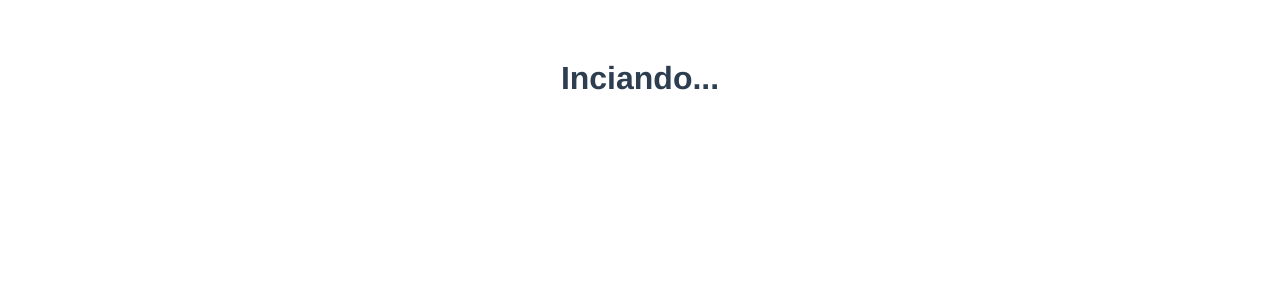
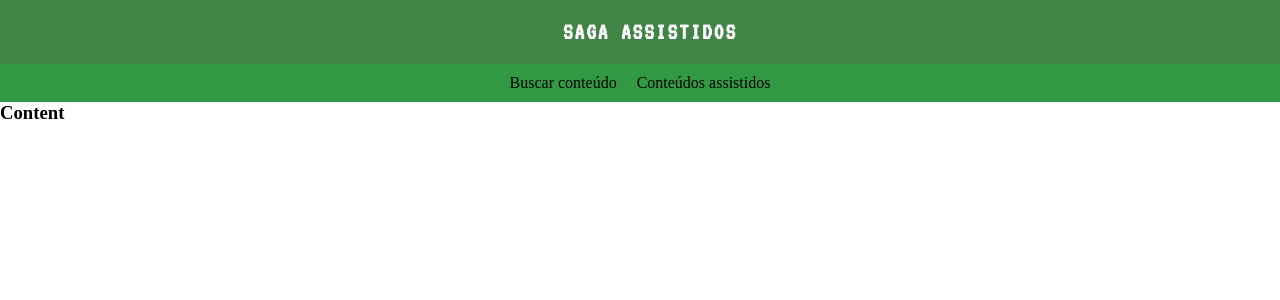
Before and after one commit to cleitoncabral/Saga-de-assistidos, a Vue app: page / in a window 1280 px wide. Shown: the top 300 px of the page. Built offline with nearby package versions, Linux system fonts and the light colour scheme.

Commit message:
Criando componentes

```diff
--- a/package.json
+++ b/package.json
@@ -8,8 +8,10 @@
     "lint": "vue-cli-service lint"
   },
   "dependencies": {
+    "bootstrap": "^4.5.3",
+    "bootstrap-vue": "^2.19.0",
     "core-js": "^3.6.5",
-    "vue": "^2.6.11"
+    "vue": "^2.6.12"
   },
   "devDependencies": {
     "@vue/cli-plugin-babel": "~4.5.0",
--- a/public/index.html
+++ b/public/index.html
@@ -5,7 +5,10 @@
     <meta http-equiv="X-UA-Compatible" content="IE=edge">
     <meta name="viewport" content="width=device-width,initial-scale=1.0">
     <link rel="icon" href="<%= BASE_URL %>favicon.ico">
-    <title><%= htmlWebpackPlugin.options.title %></title>
+    <link rel="preconnect" href="https://fonts.gstatic.com">
+
+    <link href="https://fonts.googleapis.com/css2?family=VT323&display=swap" rel="stylesheet">
+    <title>Saga Assistidos</title>
   </head>
   <body>
     <noscript>
--- a/src/App.vue
+++ b/src/App.vue
@@ -1,27 +1,20 @@
 <template>
   <div id="app">
-  <h1>Inciando...</h1>
+  <Home />
   </div>
 </template>
 
 <script>
 
-
+import Home from './components/home.vue'
 export default {
-  name: 'App',
-  components: {
-
-  }
+  components: {Home}
 }
 </script>
 
 <style>
-#app {
-  font-family: Avenir, Helvetica, Arial, sans-serif;
-  -webkit-font-smoothing: antialiased;
-  -moz-osx-font-smoothing: grayscale;
-  text-align: center;
-  color: #2c3e50;
-  margin-top: 60px;
+*{
+  margin: 0;
+  padding: 0;
 }
 </style>
--- /dev/null
+++ b/src/components/content/content.vue
@@ -0,0 +1,15 @@
+<template>
+  <div class="content">
+  <h3>Content</h3>
+  </div>
+</template>
+
+<script>
+export default {
+
+}
+</script>
+
+<style>
+
+</style>
--- /dev/null
+++ b/src/components/header/header.vue
@@ -0,0 +1,41 @@
+<template>
+    <section class="header">
+        <div class="logo">
+            <h2> Saga Assistidos</h2>
+        </div>
+
+        <div>
+            <NavBar />
+        </div>
+
+    </section>
+</template>
+
+<script>
+import NavBar from './nav-bar/nav-bar.vue'
+export default {
+    components:{
+        NavBar
+    }
+
+}
+</script>
+
+<style>
+
+.logo{
+    display: flex;
+    padding-left: 20px;
+    padding-top: 20px;
+    padding-bottom: 20px;
+    background-color: #408545;
+    font-family: 'VT323', monospace;
+    justify-content: center;
+}
+.logo h2{
+    text-transform: uppercase;
+    letter-spacing: 2px;
+    size: 20px;
+    color: white;
+}
+</style>
--- /dev/null
+++ b/src/components/header/nav-bar/nav-bar.vue
@@ -0,0 +1,34 @@
+<template>
+  <section class="menu">
+    <ul>
+      <li> <a href="#">Buscar conteúdo</a></li>
+      <li > <a href="#">Conteúdos assistidos</a></li>
+    </ul>
+  </section>
+</template>
+
+<script>
+export default {};
+</script>
+
+<style>
+.menu {
+    background-color: #319943;
+}
+.menu ul{
+    display: flex;
+    justify-content: center;
+}
+.menu li{
+    display: inline;
+    padding: 10px;
+}
+.menu li :hover{
+    padding: 10px;
+    background-color: #3cbd51 ;
+}
+.menu li a{
+    color: black;
+    text-decoration: none;
+}
+</style>
--- /dev/null
+++ b/src/components/home.vue
@@ -0,0 +1,22 @@
+<template>
+  <div class="app">
+  <Header />
+  <Content />
+  </div>
+</template>
+
+<script>
+import Header from './header/header.vue'
+import Content from './content/content.vue'
+export default {
+components:{
+Header,
+Content
+}
+}
+</script>
+
+<style>
+
+
+</style>
```
Also changed, not shown: src/components/content/input/input.vue (added, +13 -0 lines), src/components/card-list/card-list.vue (added), 1 other file (tests, documents, lock files or other folders).
